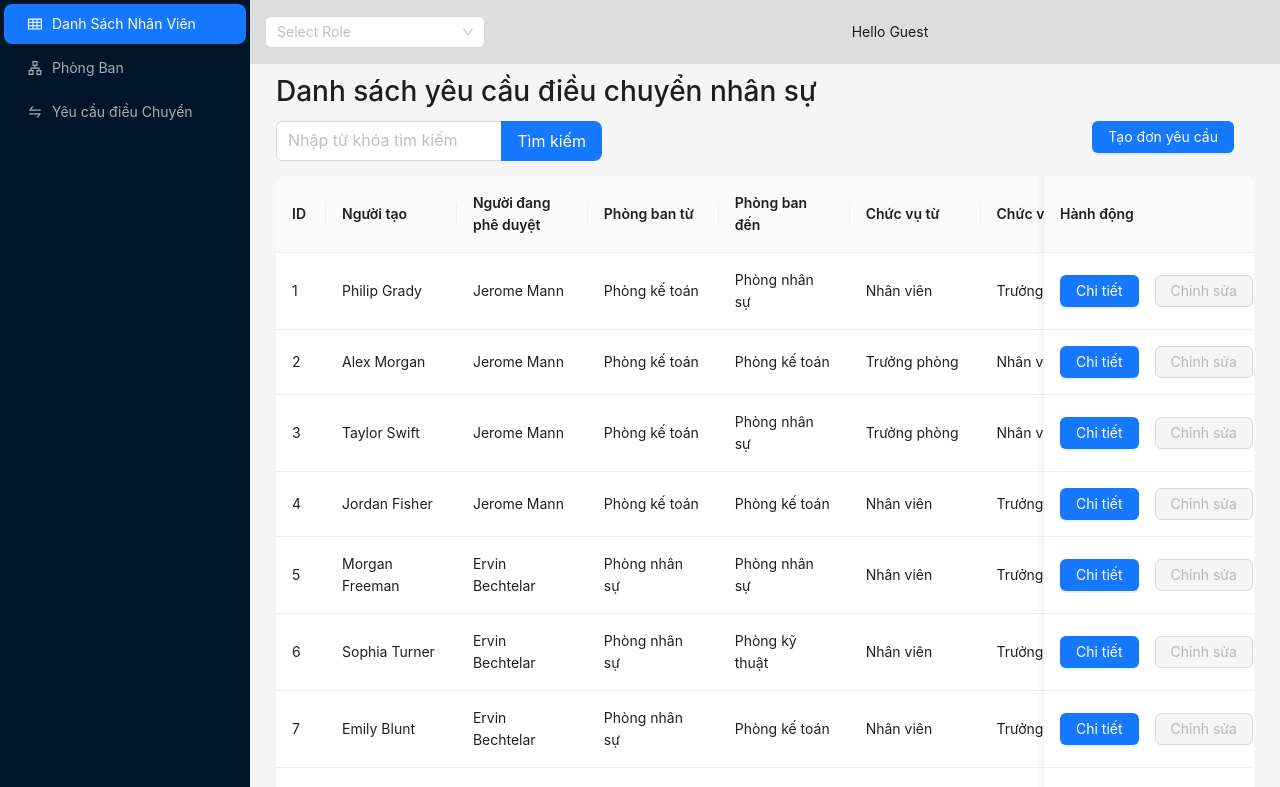
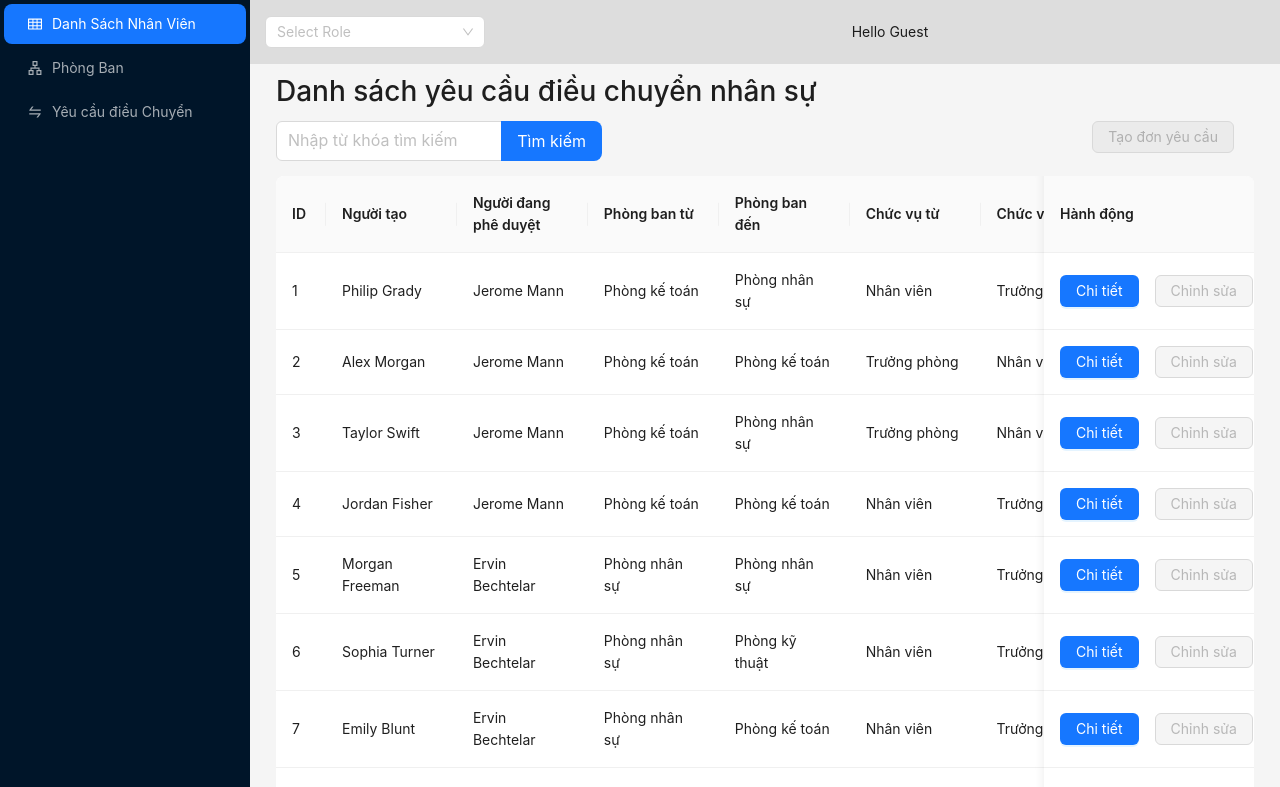
Before and after one commit to NguyenLuan0213/hrm-tranfers, a React (Create React App) app: page /transfers in a window 1280 px wide. Shown: the top 787 px of the page. Built offline with nearby package versions, Linux system fonts and the light colour scheme.

Commit message:
Add employee authorization with the AddTransferRequest function

```diff
--- a/src/hooks/UseUserRole.ts
+++ b/src/hooks/UseUserRole.ts
@@ -8,6 +8,7 @@ const useUserRole = () => {
     const [canSendRequest, setCanSendRequest] = useState<boolean>(false);
     const [canView, setCanView] = useState<boolean>(false);
     const [canApproveRequest, setCanApproveRequest] = useState<boolean>(false);
+    const [canAdd, setCanAdd] = useState<boolean>(false);
 
     const updateCanEdit = (role: string | null) => {
         setCanEdit(role === "Employee");
@@ -31,6 +32,10 @@ const useUserRole = () => {
         setCanApproveRequest(role === "Manager");
     }
 
+    const updateCanAdd = (role: string | null) => {
+        setCanAdd(role === "Employee");
+    }
+
 
     useEffect(() => {
         // Read from localStorage
@@ -47,6 +52,7 @@ const useUserRole = () => {
             updateCanSendRequest(storedRole);
             updateCanView(storedRole, storedDepartment);
             updateCanApproveRequest(storedRole);
+            updateCanAdd(storedRole);
         }
     }, [userRole, userDepartment]);
 
@@ -58,13 +64,15 @@ const useUserRole = () => {
         canSendRequest,
         canView,
         canApproveRequest,
+        canAdd,
         setUserRole,
         setUserDepartment,
         updateCanEdit,
         updateCanDelete,
         updateCanSendRequest,
         updateCanView,
-        updateCanApproveRequest
+        updateCanApproveRequest,
+        updateCanAdd
     };
 };
 
--- a/src/modules/dieu-huong-luan-chuyen/components/DetailTransfersResquest.tsx
+++ b/src/modules/dieu-huong-luan-chuyen/components/DetailTransfersResquest.tsx
@@ -46,7 +46,7 @@ const DetailTransfersRequest: React.FC = () => {
     const [isUpdating, setIsUpdating] = useState(false);
 
     const { handleUpdate, loading: updating, error } = UseUpdateTransfersRequest();
-    const { canDelete, canEdit, canSendRequest, canApproveRequest } = useUserRole();
+    const { canDelete, canEdit, canSendRequest, canApproveRequest} = useUserRole();
 
     const fetchData = async () => {
         try {
--- a/src/modules/dieu-huong-luan-chuyen/components/ListTransfersRequest.tsx
+++ b/src/modules/dieu-huong-luan-chuyen/components/ListTransfersRequest.tsx
@@ -44,7 +44,7 @@ const ListTransfersEmployees: React.FC = () => {
     const [isUpdating, setIsUpdating] = useState(false);
     const [selectedTransfer, setSelectedTransfer] = useState<TransfersRequest | null>(null);
 
-    const { canEdit, canView } = useUserRole();
+    const { canEdit, canView, canAdd } = useUserRole();
     const { handleUpdate, loading: updating, error } = UseUpdateTransfersRequest();
 
     useEffect(() => {
@@ -132,9 +132,15 @@ const ListTransfersEmployees: React.FC = () => {
                         />
                     </Col>
                     <Col span={8} offset={8} style={{ textAlign: 'end' }}>
-                        <Button type="primary" style={{ marginRight: 20 }} onClick={() => setIsAdding(true)}>
+                        {canAdd ? (
+                            <Button type="primary" style={{ marginRight: 20 }} onClick={() => setIsAdding(true)}>
+                                Tạo đơn yêu cầu
+                            </Button>
+                        ):(
+                        <Button disabled type="primary" style={{ marginRight: 20 }} onClick={() => setIsAdding(true)}>
                             Tạo đơn yêu cầu
-                        </Button>
+                        </Button>)}
+
                     </Col>
                 </Row>
                 <Table
```
